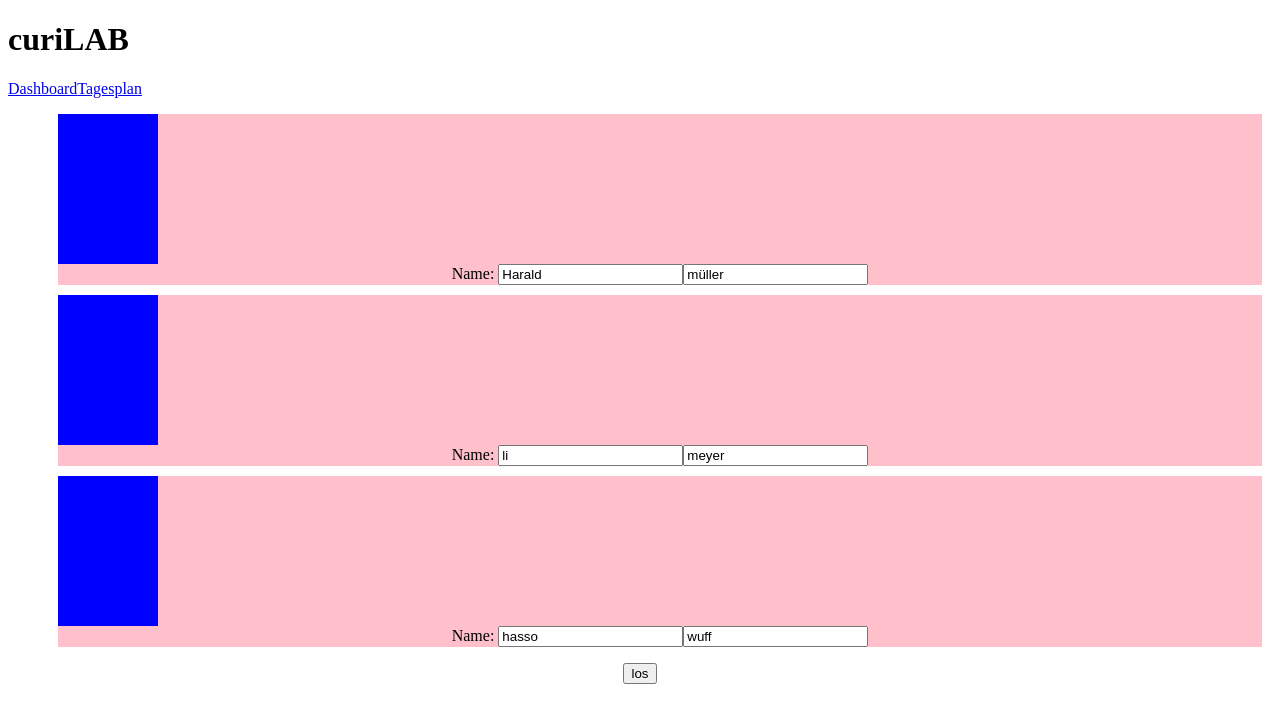
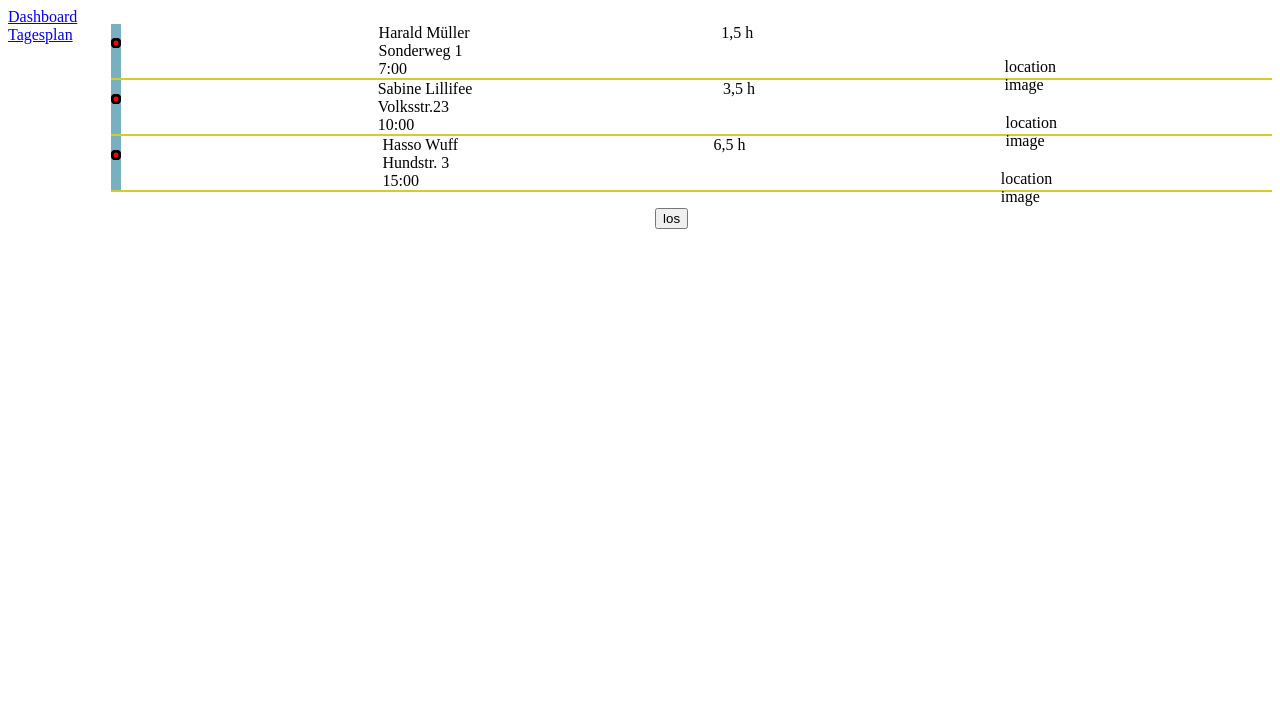
Before and after one commit to Captain-Pancake/curi-LAB, an Angular app: page /tagesplan in a window 1280 px wide. Shown: the top 722 px of the page. Built offline with nearby package versions, Linux system fonts and the light colour scheme.

Commit message:
more styling

```diff
--- a/package.json
+++ b/package.json
@@ -41,6 +41,7 @@
     "karma-coverage-istanbul-reporter": "^1.2.1",
     "karma-jasmine": "~1.1.0",
     "karma-jasmine-html-reporter": "^0.2.2",
+    "prettier": "^1.12.1",
     "protractor": "~5.1.2",
     "ts-node": "~4.1.0",
     "tslint": "~5.9.1",
--- a/src/app/app.component.css
+++ b/src/app/app.component.css
@@ -1,6 +1,9 @@
-tageskunde{
-  margin: 10px;
-  border-radius:4 px;
-  border-style: solid;
-  border: 1px;
+
+.main{
+  display:grid;
+  grid-template-columns: 5% auto;
 }
+
+.navigation{}
+
+.routing-panel{}
--- a/src/app/app.component.html
+++ b/src/app/app.component.html
@@ -1,6 +1,12 @@
-<h1>{{title}}</h1>
-<nav>
-  <a routerLink="/dashboard">Dashboard</a>
-  <a routerLink="/tagesplan">Tagesplan</a>
-</nav>
-<router-outlet></router-outlet>
+<div class='main'>
+  <div class='navigation'>
+    <nav>
+      <a routerLink="/dashboard">Dashboard</a>
+      <br>
+      <a routerLink="/tagesplan">Tagesplan</a>
+    </nav>
+  </div>
+  <div class="routing-panel">
+
+    <router-outlet></router-outlet>
+  </div>
--- a/src/app/obj/pflegekunde.ts
+++ b/src/app/obj/pflegekunde.ts
@@ -2,6 +2,7 @@ export class Pflegekunde{
   id: number;
   name: string;
   vorname: string;
-  pflegegrad:string;
+  zeit:string;
   adresse: string;
+  dauer:string;
 }
--- a/src/app/tagesplan/tagesplan.component.css
+++ b/src/app/tagesplan/tagesplan.component.css
@@ -1,18 +1,53 @@
 .tageskunde{
-  margin: 10px;
+  display: grid;
+  grid-template-columns: 1fr auto 2fr 1fr;
   border-radius:4 px;
-  border-style: solid;
-  border: 1px;
-  background-color: pink;
+  background-color: white;
+  max-height: 10 %;
+  padding: 10 px;
+  border-bottom: 2px solid #d4cc2d;
+  text-align: left;
 }
 .pflegekundeimg{
-  min-width: 100px;
+  min-width: 10px;
   max-width: 100px;
-  min-height: 150px;
+  min-height: 10px;
   max-height: 150px;
-  background-color: blue;
 
 }
 ul{
 list-style-type: none;
 }
+
+.uhrimg{
+  min-width: 10px;
+  max-width: 20px;
+  min-height: 15px;
+  max-height: 15px;
+
+}
+
+.dotinline{
+
+     margin-top: 10px;
+}
+.ruleer{
+  display: inline-block;
+    width: 100%;
+    max-width: 10px;
+    grid-column-start: 1;
+ grid-column-end: 2;
+ background-color: #78b0c1;
+}
+
+.locationimg{
+  min-width: 10px;
+  max-width: 10px;
+  min-height: 15px;
+  max-height: 15px;
+
+}
+.clocktime{
+  text-align: center;
+  display: inline-block;
+}
--- a/src/app/tagesplan/tagesplan.component.html
+++ b/src/app/tagesplan/tagesplan.component.html
@@ -1,22 +1,48 @@
-<!--The content below is only a placeholder and can be replaced.-->
 <div style="text-align:center">
 
-  <ul >
-    <li *ngFor="let pflegekunde of tageskunden">
+  <ul>
+    <li *ngFor="let pflegekunde of tageskunden" (click)="onSelect(pflegekunde)" routerLink="/detail/{{pflegekunde.id}}">
       <div class="tageskunde">
+        <div class="ruleer">
+          <b class="red-line"></b>
+          <div class="dotinline">
+          <svg height="10" width="10">
+            <circle cx="5" cy="5" r="4" stroke="black" stroke-width="3" fill="red" />
+          </svg>
+        </div>
+        </div>
+        <div class='patientname'>
+          <div>
+            <label>{{pflegekunde.vorname}}
+                </label>
+            <label>{{pflegekunde.name}}
+                      </label>
+          </div>
+          <div>
+            <label>{{pflegekunde.adresse}}
+                              </label>
+          </div>
+          <div>
+            <label>{{pflegekunde.zeit}}
+                              </label>
+          </div>
+        </div>
+        <div class="clocktime">
 
-<div class="i2">
-  <span>
-  <div class="pflegekundeimg">
-  <img />
+          <label>{{pflegekunde.dauer}} h
+                            </label>
+
         </div>
 
-  <label>Name:
-      <input [(ngModel)]="pflegekunde.vorname" placeholder="vorname">
-      <input [(ngModel)]="pflegekunde.name" placeholder="name">
-    </label>
-  </span>
+        <div class="locationimg">
+          <img />
+          <p>location image</p>
+
         </div>
+
+
+
+
       </div>
     </li>
   </ul>
--- a/src/app/tagesplan/tagesplan.component.ts
+++ b/src/app/tagesplan/tagesplan.component.ts
@@ -9,28 +9,37 @@ import { FormsModule } from '@angular/forms'; // <-- NgModel lives here
 })
 export class TagesplanComponent {
 
+  selectedkunde: Pflegekunde;
+
+onSelect(kunde: Pflegekunde): void {
+  this.selectedkunde = kunde;
+}
+
   pflegekunde1: Pflegekunde = {
       id: 1,
-      name: 'müller',
+      name: 'Müller',
       vorname:'Harald',
-      pflegegrad:'1',
-      adresse:'weg 1'
+      zeit:'7:00',
+      adresse:'Sonderweg 1',
+      dauer:'1,5'
     };
 
     pflegekunde2: Pflegekunde = {
         id: 2,
-        name: 'meyer',
-        vorname:'li',
-        pflegegrad:'1',
-          adresse:'weg 2'
+        name: 'Lillifee',
+        vorname:'Sabine',
+        zeit:'10:00',
+        adresse:'Volksstr.23',
+            dauer:'3,5'
       };
 
       pflegekunde3: Pflegekunde = {
           id: 3,
-          name: 'wuff',
-          vorname: 'hasso',
-          pflegegrad:'1',
-            adresse:'weg 3'
+          name: 'Wuff',
+          vorname: 'Hasso',
+          zeit:'15:00',
+          adresse:'Hundstr. 3',
+          dauer:'6,5'
         };
 
     tageskunden:Pflegekunde[] =[this.pflegekunde1,this.pflegekunde2,this.pflegekunde3];
```
Also changed, not shown: 1 other file (tests, documents, lock files or other folders). Lines whose indentation alone changed are shown as unchanged.
